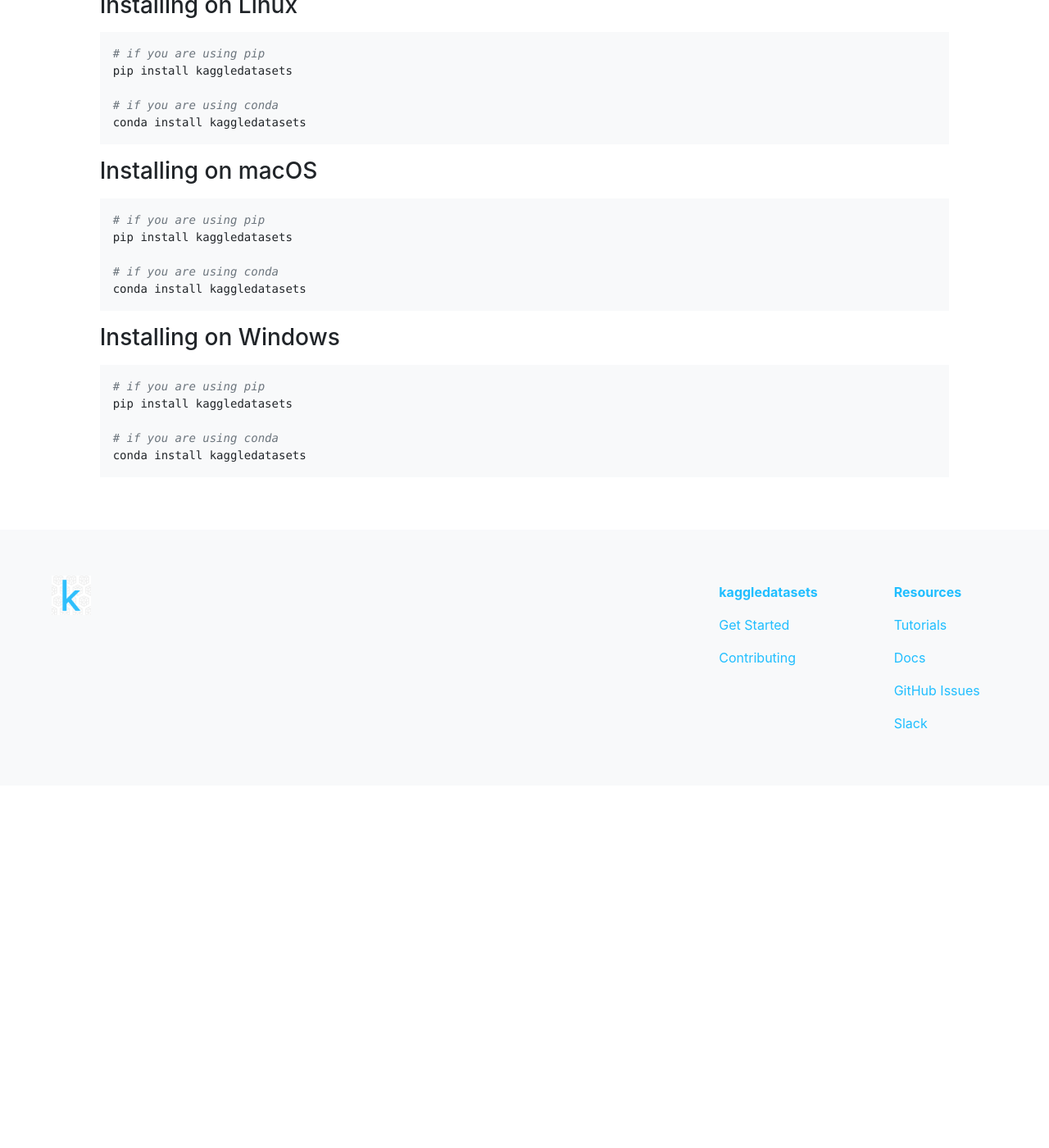
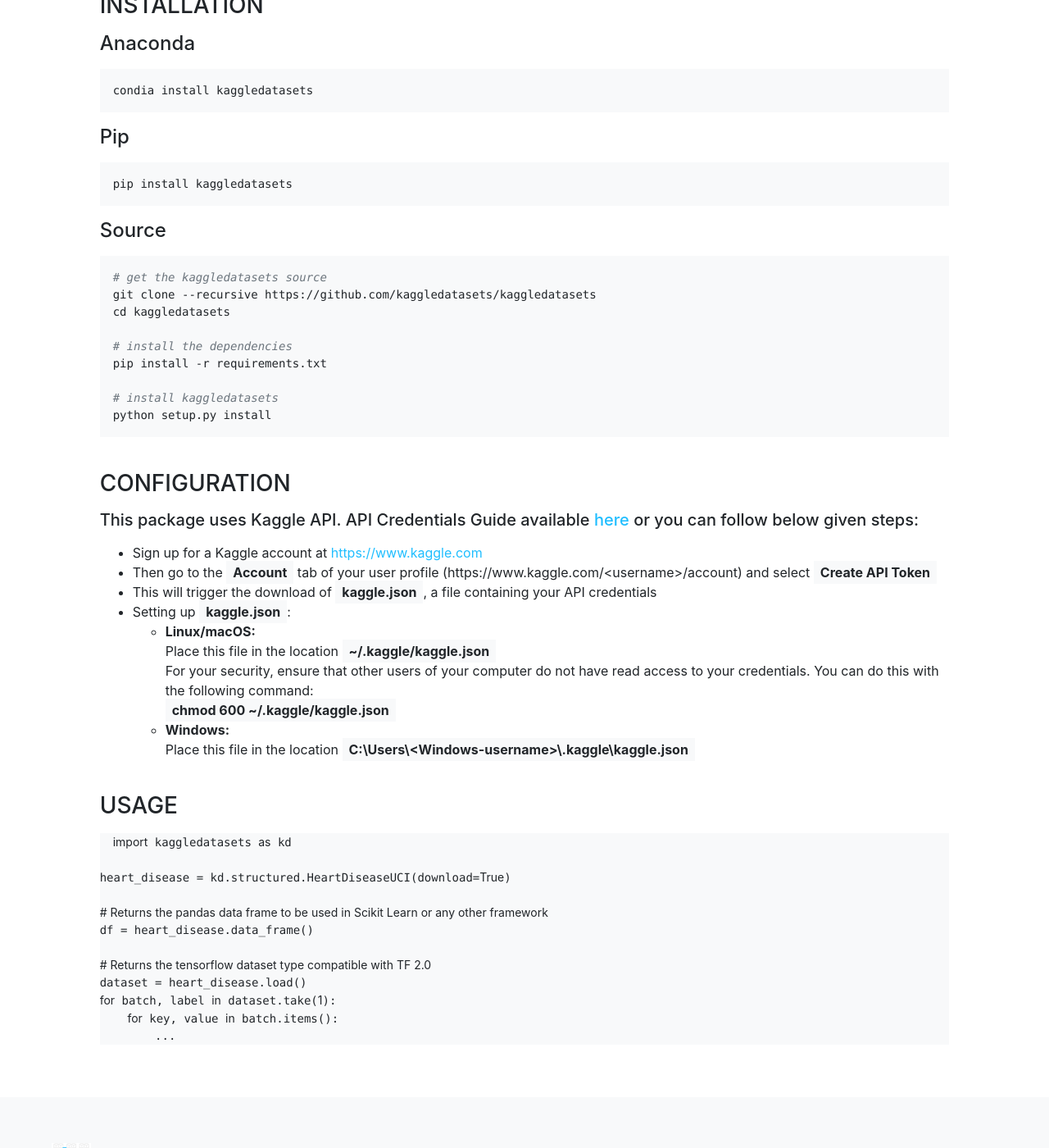
Before and after one commit to kaggledatasets/kaggledatasets.github.io, a Jekyll site: the page built from get-started.html, in a window 1280 px wide and 1400 px high, scrolled down 745 px. Shown: the whole window at 82% size. Built offline with Jekyll 4.4.1, drawn with Linux system fonts in a browser that asks for light colours; nearby versions of some CDN libraries; some web fonts are replaced; a style sheet for code colours, icons or effects is not loaded; before the commit the page ends 1703 px from its top, so only the background shows below that.

Commit message:
Updated Get Started and Code Highlighter

```diff
--- a/_layouts/default.html
+++ b/_layouts/default.html
@@ -23,6 +23,7 @@
     <link rel="canonical" href="https://kaggledatasets.github.io/">
     <link rel="stylesheet" href="https://maxcdn.bootstrapcdn.com/bootstrap/4.0.0/css/bootstrap.min.css" integrity="sha384-Gn5384xqQ1aoWXA+058RXPxPg6fy4IWvTNh0E263XmFcJlSAwiGgFAW/dAiS6JXm" crossorigin="anonymous">
     <link href="https://fonts.googleapis.com/css?family=Average+Sans&display=swap" rel="stylesheet">
+    <link rel="stylesheet" href="https://highlightjs.org/static/demo/styles/darcula.css">
     <title>Kaggle Datasets</title>
     <link href="{{ "/static/css/style.css" }}" rel="stylesheet">
 </head>
--- a/get-started.html
+++ b/get-started.html
@@ -8,11 +8,61 @@
 
 <div class="row justify-content-center py-5">
     <div class="col-lg-10 col-sm-12">
-        <h3 class="pb-2">Installing on Linux</h3>
-        <div class="bg-light"><pre class="p-3"><span class="text-pre text-muted"># if you are using pip</span><br>pip install kaggledatasets<br><br><span class="text-pre text-muted"># if you are using conda</span><br>conda install kaggledatasets</pre></div>
-        <h3 class="pb-2">Installing on macOS</h3>
-        <div class="bg-light"><pre class="p-3"><span class="text-pre text-muted"># if you are using pip</span><br>pip install kaggledatasets<br><br><span class="text-pre text-muted"># if you are using conda</span><br>conda install kaggledatasets</pre></div>
-        <h3 class="pb-2">Installing on Windows</h3>
-        <div class="bg-light"><pre class="p-3"><span class="text-pre text-muted"># if you are using pip</span><br>pip install kaggledatasets<br><br><span class="text-pre text-muted"># if you are using conda</span><br>conda install kaggledatasets</pre></div>
+        <h3 class="pb-2">INSTALLATION</h3>
+        <h4 class="pb-2">Anaconda</h4>
+        <div class="bg-light"><pre class="p-3">condia install kaggledatasets</pre></div>
+        <h4 class="pb-2">Pip</h4>
+        <div class="bg-light"><pre class="p-3">pip install kaggledatasets</pre></div>
+        <h4 class="pb-2">Source</h4>
+        <div class="bg-light"><pre class="p-3"><span class="text-muted"># get the kaggledatasets source</span>
+git clone --recursive https://github.com/kaggledatasets/kaggledatasets
+cd kaggledatasets
+
+<span class="text-muted"># install the dependencies</span>
+pip install -r requirements.txt
+
+<span class="text-muted"># install kaggledatasets</span>
+python setup.py install</pre></div>
+        <br>
+        <h3 class="pb-2">CONFIGURATION</h3>
+        <h5 class="pb-2">This package uses Kaggle API. API Credentials Guide available <a href="https://github.com/Kaggle/kaggle-api#api-credentials">here</a> or you can follow below given steps:</h5>
+        <ul>
+            <li>Sign up for a Kaggle account at <a href="https://www.kaggle.com">https://www.kaggle.com</a></li>
+            <li>Then go to the <span class="bg-light py-1 px-2 text-bold">Account</span> tab of your user profile (https://www.kaggle.com/&lt;username&gt;/account) and select <span class="bg-light py-1 px-2 text-bold">Create API Token</span></li>
+            <li>This will trigger the download of <span class="bg-light py-1 px-2 text-bold">kaggle.json</span>, a file containing your API credentials</li>
+            <li>
+                Setting up <span class="bg-light py-1 px-2 text-bold">kaggle.json</span>:
+            </li>
+            <ul>
+                <li>
+                    <b>Linux/macOS:</b>
+                    <br>
+                    Place this file in the location <span class="bg-light py-1 px-2 text-bold">~/.kaggle/kaggle.json</span>
+                    <br>
+                    For your security, ensure that other users of your computer do not have read access to your credentials. You can do this with the following command: <br>
+                    <span class="bg-light py-1 px-2 text-bold">chmod 600 ~/.kaggle/kaggle.json</span>
+                </li>
+                <li>
+                    <b>Windows:</b>
+                    <br>
+                    Place this file in the location <span class="bg-light py-1 px-2 text-bold">C:\Users\&lt;Windows-username&gt;\.kaggle\kaggle.json</span>
+                </li>
+            </ul>
+        </ul>
+        <br>
+        <h3 class="pb-2">USAGE</h3>
+        <div class="bg-light"><pre><code class="hljs python p-3">import kaggledatasets as kd
+
+heart_disease = kd.structured.HeartDiseaseUCI(download=True)
+
+# Returns the pandas data frame to be used in Scikit Learn or any other framework
+df = heart_disease.data_frame()
+
+# Returns the tensorflow dataset type compatible with TF 2.0
+dataset = heart_disease.load()
+for batch, label in dataset.take(1):
+    for key, value in batch.items():
+        ...
+</code></pre></div>
     </div>
 </div>
```
Also changed, not shown: other parts of _layouts/default.html (+3 -0 lines).
